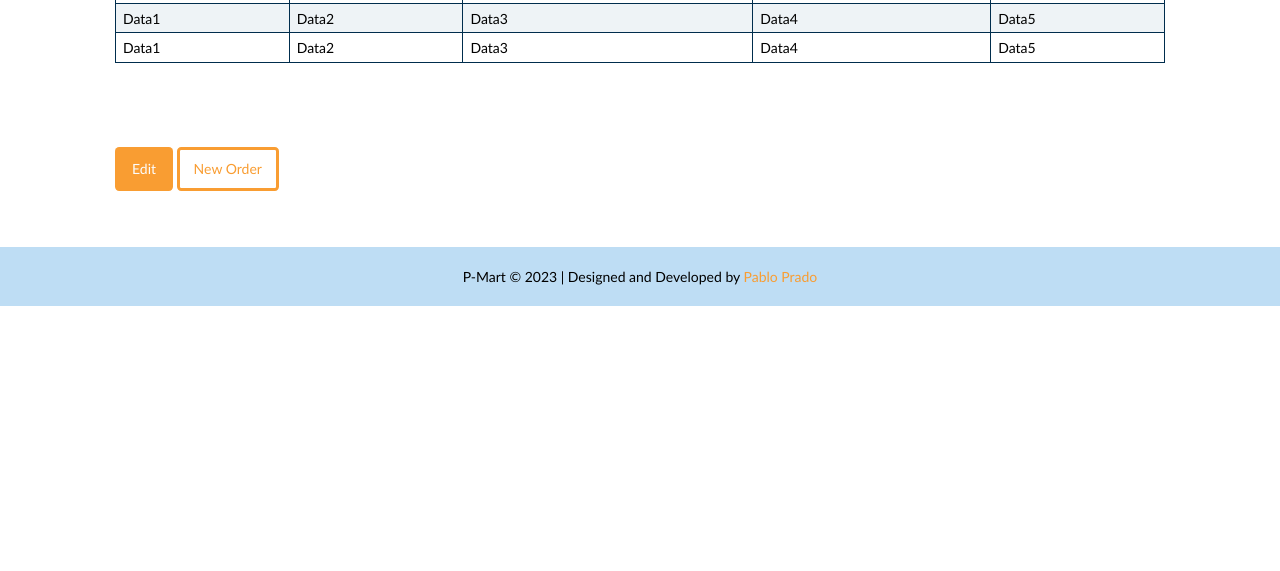
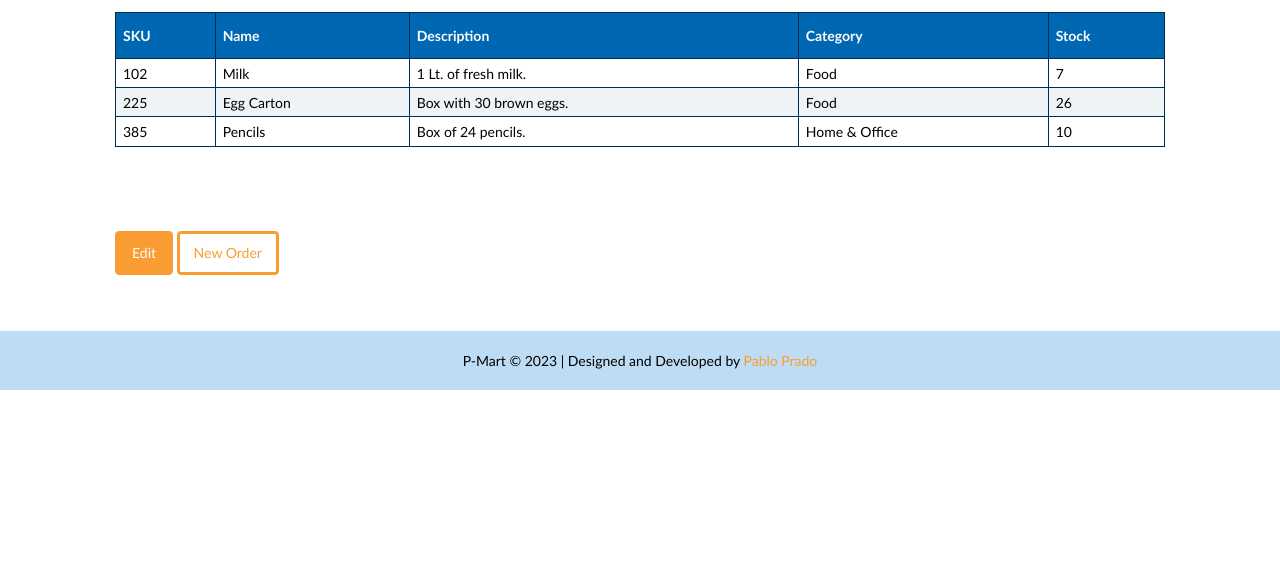
Before and after one commit to p-prado/gestion-supermercado, a plain HTML site: page products.html in a window 1280 px wide. Shown: the part 229-800 px from the top of the page. Drawn offline with Linux system fonts and the light colour scheme.

Commit message:
Add Window Flow and Sample Data

```diff
--- a/products.html
+++ b/products.html
@@ -28,32 +28,32 @@
                 </thead>
                 <tbody>
                     <tr>
-                        <td>Data1</td>
-                        <td>Data2</td>
-                        <td>Data3</td>
-                        <td>Data4</td>
-                        <td>Data5</td>
+                        <td>102</td>
+                        <td>Milk</td>
+                        <td>1 Lt. of fresh milk.</td>
+                        <td>Food</td>
+                        <td>7</td>
                     </tr>
                     <tr>
-                        <td>Data1</td>
-                        <td>Data2</td>
-                        <td>Data3</td>
-                        <td>Data4</td>
-                        <td>Data5</td>
+                        <td>225</td>
+                        <td>Egg Carton</td>
+                        <td>Box with 30 brown eggs.</td>
+                        <td>Food</td>
+                        <td>26</td>
                     </tr>
                     <tr>
-                        <td>Data1</td>
-                        <td>Data2</td>
-                        <td>Data3</td>
-                        <td>Data4</td>
-                        <td>Data5</td>
+                        <td>385</td>
+                        <td>Pencils</td>
+                        <td>Box of 24 pencils.</td>
+                        <td>Home & Office</td>
+                        <td>10</td>
                     </tr>
                 </tbody>
             </table>
         </div>
         <div class="buttons-container">
-            <button class="button-secondary">Edit</button>
-            <button class="button-secondary-outline">New Order</button>
+            <a href="edit.html" class="button-secondary">Edit</a>
+            <a href="order.html" class="button-secondary-outline">New Order</a>
         </div>
     </div>
     <footer>
--- a/styles/style.css
+++ b/styles/style.css
@@ -49,6 +49,10 @@ a:hover {
     color: var(--color-secondary-active);
 }
 
+h1 {
+    margin-block: 4rem 2rem;
+}
+
 /* CONTAINERS */
 
 .container {
@@ -59,7 +63,12 @@ a:hover {
 
 /* BUTTONS */
 
+.button-primary,
+.button-primary-outline,
+.button-secondary,
+.button-secondary-outline,
 button {
+    display: inline-block;
     padding: 0.75rem 1rem;
     margin: 2rem 0;
     border: 0.25rem solid transparent;
```
Also changed, not shown: edit.html (+2 -2 lines), login.html (+1 -1 lines), order.html (+1 -1 lines).
